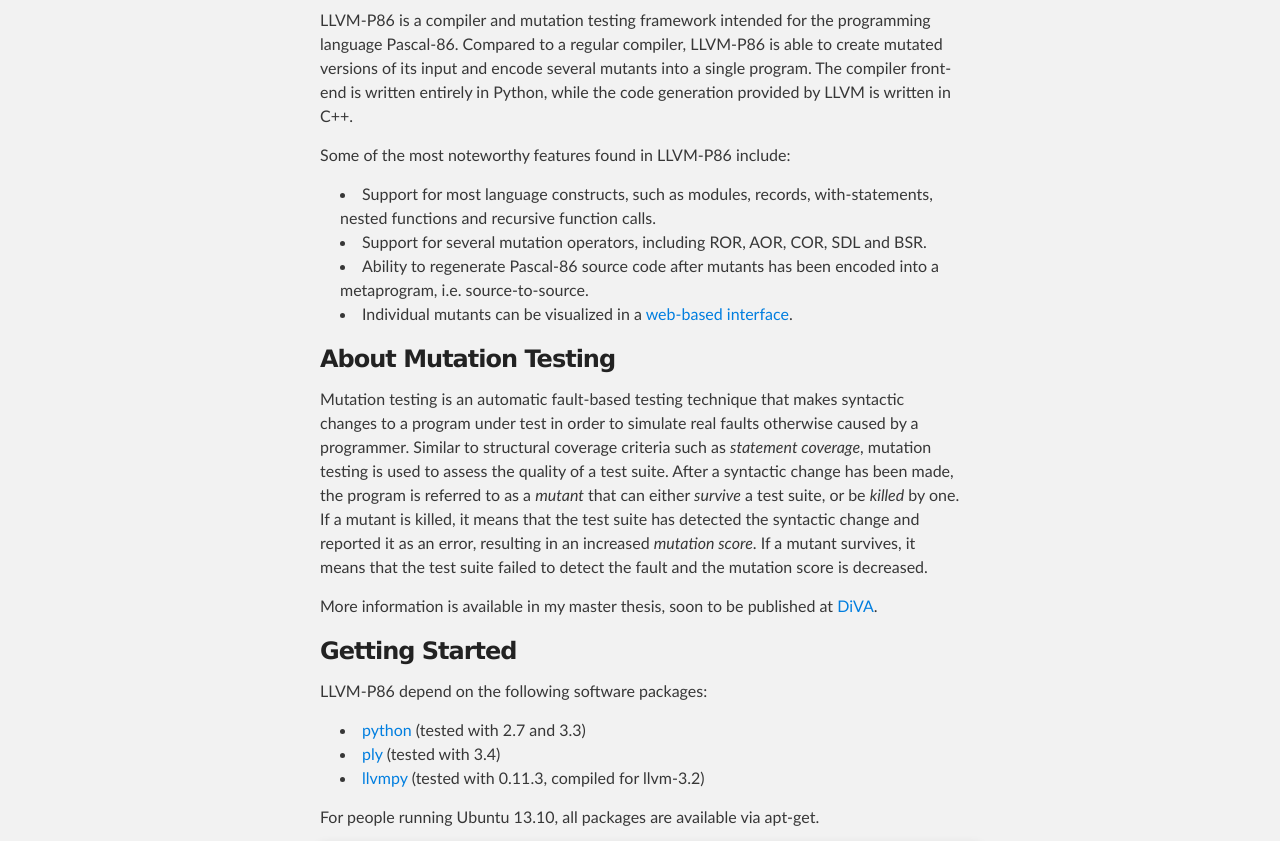
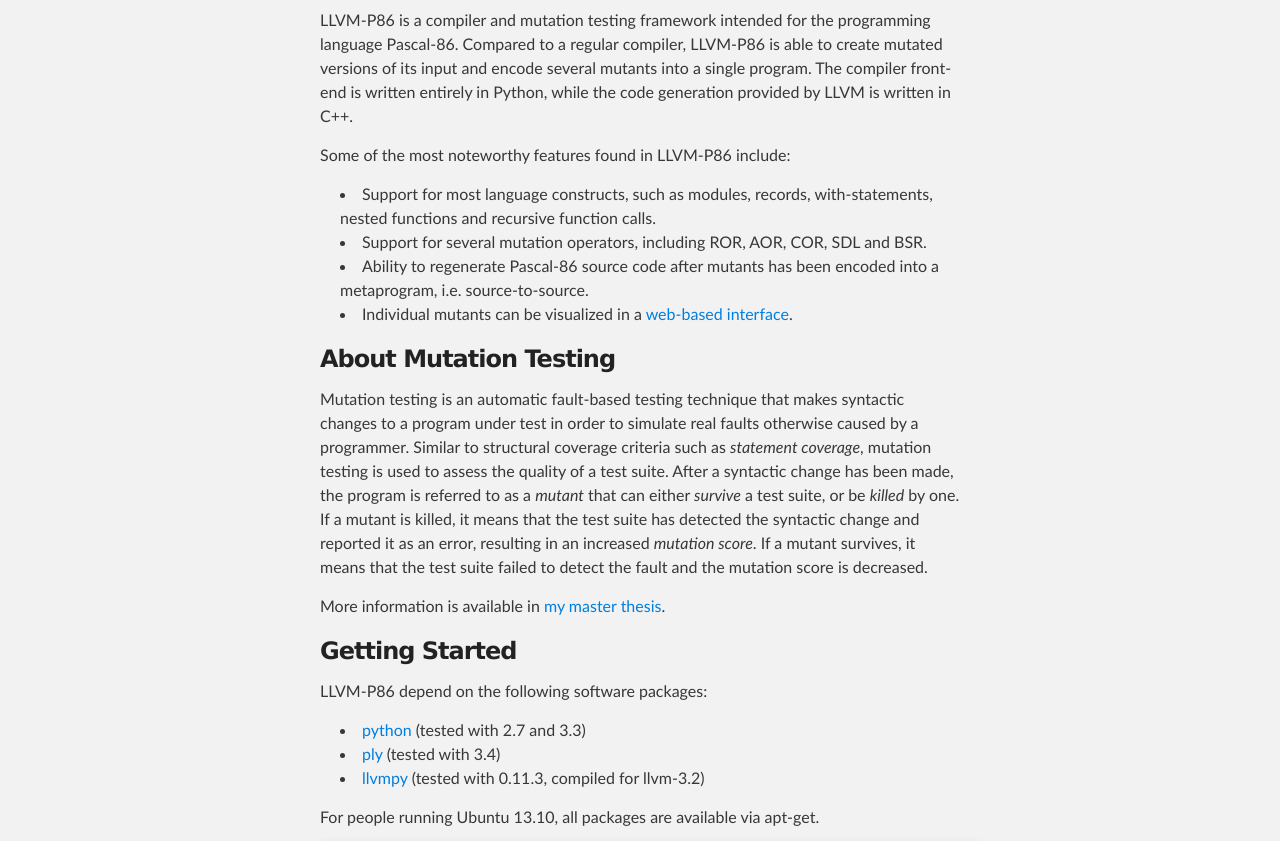
Before and after one commit to john-tornblom/llvm-p86, a plain HTML site: page index.html in a window 1280 px wide. Shown: the part 252-1093 px from the top of the page. Drawn offline with Linux system fonts and the light colour scheme.

```diff
--- a/index.html
+++ b/index.html
@@ -45,7 +45,7 @@
 
 <p>Mutation testing is an automatic fault-based testing technique that makes syntactic changes to a program under test in order to simulate real faults otherwise caused by a programmer. Similar to structural coverage criteria such as <em>statement coverage</em>, mutation testing is used to assess the quality of a test suite. After a syntactic change has been made, the program is referred to as a <em>mutant</em> that can either <em>survive</em> a test suite, or be <em>killed</em> by one. If a mutant is killed, it means that the test suite has detected the syntactic change and reported it as an error, resulting in an increased <em>mutation score</em>. If a mutant survives, it means that the test suite failed to detect the fault and the mutation score is decreased.</p>
 
-<p>More information is available in my master thesis, soon to be published at <a href="http://diva-portal.org">DiVA</a>.</p>
+<p>More information is available in <a href="http://urn.kb.se/resolve?urn=urn:nbn:se:liu:diva-105456">my master thesis</a>.</p>
 
 <h3>
 <a name="getting-started" class="anchor" href="#getting-started"><span class="octicon octicon-link"></span></a>Getting Started</h3>
```
Also changed, not shown: params.json (+1 -1 lines).
